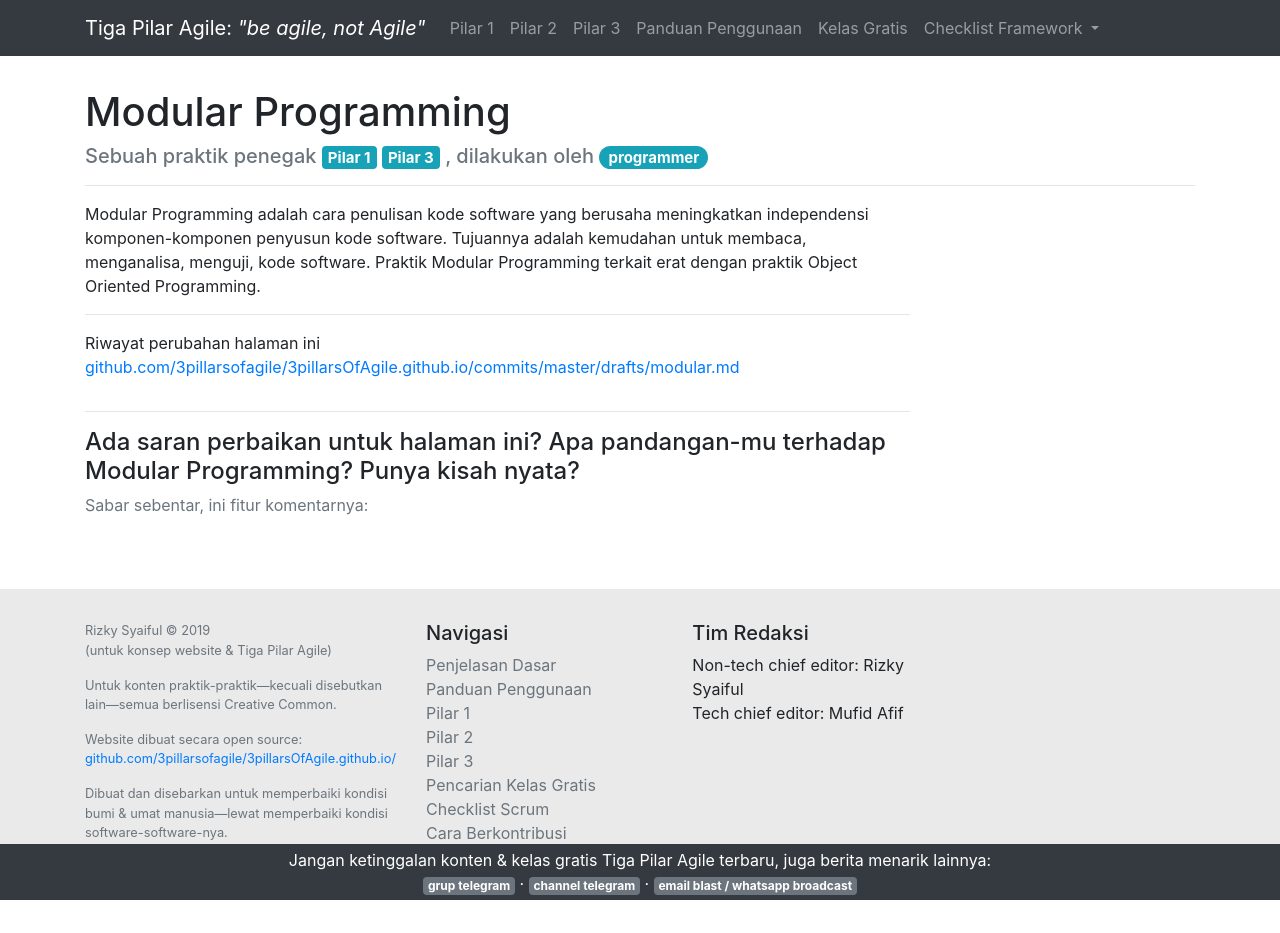
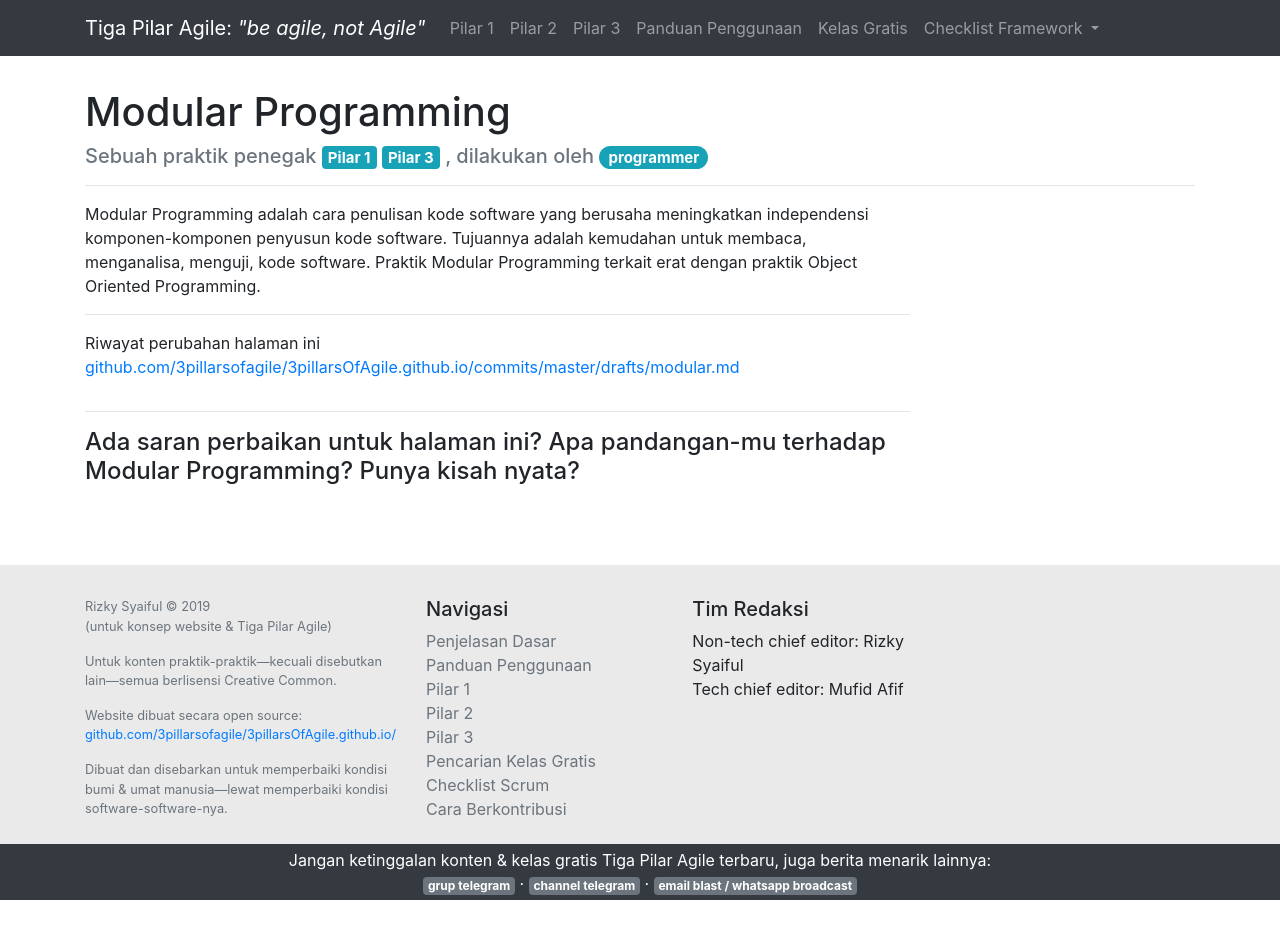
Before and after one commit to 3pillarsofagile/3pillarsOfAgile.github.io, a Jekyll site: the page built from drafts/modular.md, in a window 1280 px wide. Built offline with Jekyll 4.4.1, drawn with Linux system fonts in a browser that asks for light colours; comment, search, counter and statistics services are not loaded; after the commit the page ends 909 px from its top, so only the background shows below that; some of the changed lines change nothing that is shown.

Commit message:
revert back to Disqus. I was so fool ditching Disqus & alienating non-Github user visitor... shame on me.

```diff
--- a/_includes/comment-box.html
+++ b/_includes/comment-box.html
@@ -1,9 +1,16 @@
-<span id="wait-for-comment-box" class="text-muted">Sabar sebentar, ini fitur komentarnya:</span>
-<script src="https://utteranc.es/client.js"
-        repo="3pillarsofagile/3pillarsOfAgile.github.io"
-        issue-term="pathname"
-        label="💬 page-comment"
-        theme="github-light"
-        crossorigin="anonymous"
-        async>
+<div id="disqus_thread"></div>
+<script>
+
+var disqus_config = function () {
+this.page.url = "{{site.url}}{{page.url}}";  // Replace PAGE_URL with your page's canonical URL variable
+this.page.identifier = "{{page.url}}"; // Replace PAGE_IDENTIFIER with your page's unique identifier variable
+};
+
+(function() { // DON'T EDIT BELOW THIS LINE
+var d = document, s = d.createElement('script');
+s.src = 'https://3pillarsofagile-github-io.disqus.com/embed.js';
+s.setAttribute('data-timestamp', +new Date());
+(d.head || d.body).appendChild(s);
+})();
 </script>
+<noscript>Please enable JavaScript to view the <a href="https://disqus.com/?ref_noscript">comments powered by Disqus.</a></noscript>
```
